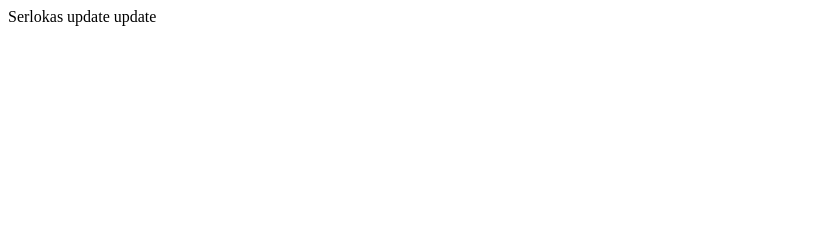
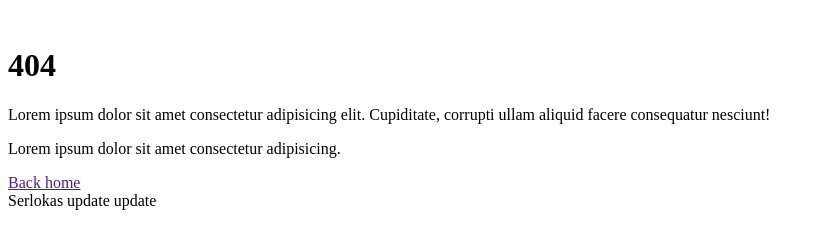
Before and after one commit to lauraMeiz/2-serlokas, a website: page index.html in a window 1280 px wide. Shown: the whole page, without its empty margins (0-824 px from the left). Drawn offline with Linux system fonts and the light colour scheme.

Commit message:
HTML content

```diff
--- a/index.html
+++ b/index.html
@@ -7,6 +7,18 @@
     <title>Serlokas</title>
   </head>
   <body>
+    <main>
+      <img src="" alt="" />
+      <div>
+        <h1>404</h1>
+        <p>
+          Lorem ipsum dolor sit amet consectetur adipisicing elit. Cupiditate,
+          corrupti ullam aliquid facere consequatur nesciunt!
+        </p>
+        <p>Lorem ipsum dolor sit amet consectetur adipisicing.</p>
+        <a href="">Back home</a>
+      </div>
+    </main>
     Serlokas update update
   </body>
 </html>
```
